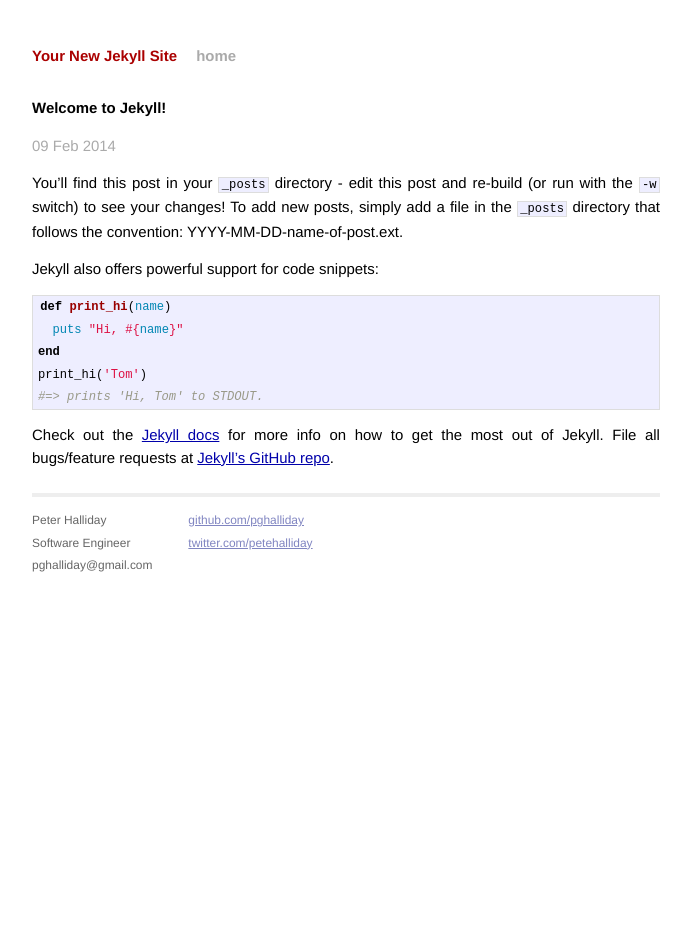
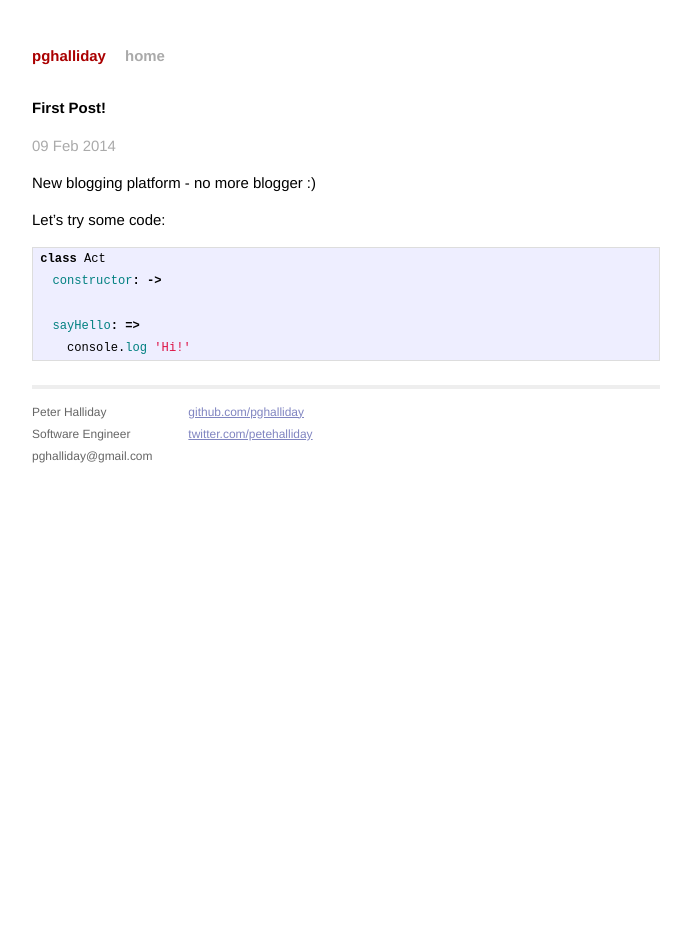
Before and after one commit to pghalliday/pghalliday.github.io, a Jekyll site: the page built from _posts/2014-02-09-welcome-to-jekyll.markdown, in a window 1280 px wide. Shown: the whole page, without its empty margins (294-985 px from the left). Built offline with Jekyll 4.4.1, drawn with Linux system fonts in a browser that asks for light colours; Markdown is read by kramdown in place of the engine named in the settings.

Commit message:
first post

````diff
--- a/_config.yml
+++ b/_config.yml
@@ -1,4 +1,4 @@
-name: Your New Jekyll Site
+name: pghalliday
 markdown: redcarpet
 pygments: true
 exclude: [
--- a/_posts/2014-02-09-welcome-to-jekyll.markdown
+++ b/_posts/2014-02-09-welcome-to-jekyll.markdown
@@ -1,24 +1,18 @@
 ---
 layout: post
-title:  "Welcome to Jekyll!"
+title:  "First Post!"
 date:   2014-02-09 16:23:38
 categories: jekyll update
 ---
 
-You'll find this post in your `_posts` directory - edit this post and re-build (or run with the `-w` switch) to see your changes!
-To add new posts, simply add a file in the `_posts` directory that follows the convention: YYYY-MM-DD-name-of-post.ext.
+New blogging platform - no more blogger :)
 
-Jekyll also offers powerful support for code snippets:
+Let's try some code:
 
-{% highlight ruby %}
-def print_hi(name)
-  puts "Hi, #{name}"
-end
-print_hi('Tom')
-#=> prints 'Hi, Tom' to STDOUT.
-{% endhighlight %}
+```coffeescript
+class Act
+  constructor: ->
 
-Check out the [Jekyll docs][jekyll] for more info on how to get the most out of Jekyll. File all bugs/feature requests at [Jekyll's GitHub repo][jekyll-gh].
-
-[jekyll-gh]: https://github.com/mojombo/jekyll
-[jekyll]:    http://jekyllrb.com
+  sayHello: =>
+    console.log 'Hi!'
+```
--- a/index.html
+++ b/index.html
@@ -1,6 +1,6 @@
 ---
 layout: default
-title: Your New Jekyll Site
+title: pghalliday
 ---
 
 <div id="home">
````
